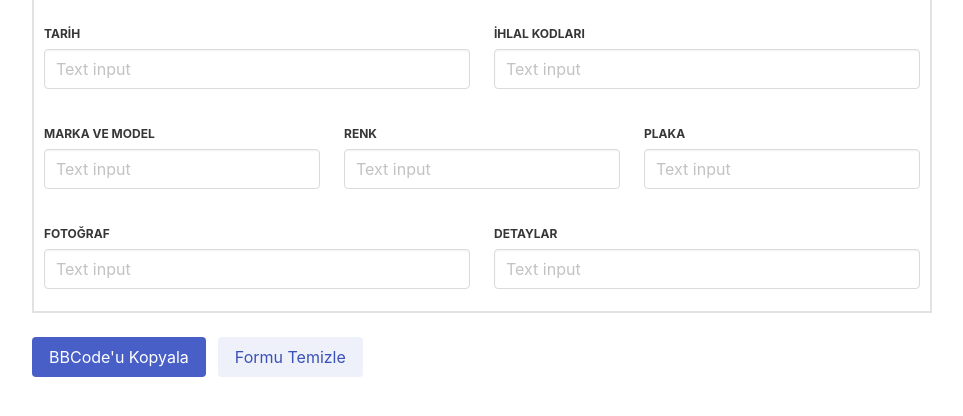
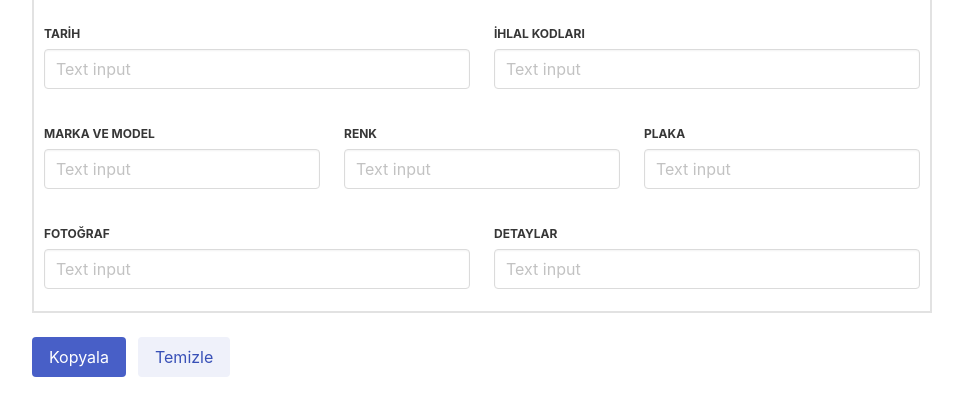
Before and after one commit to noxaeviternus/noxaeviternus.github.io, a plain HTML site: page cekim_raporu.html in a window 1280 px wide. Shown: the part 234-650 px from the top of the page, without its empty margins (158-1121 px from the left). Drawn offline with nearby package versions, Linux system fonts and the light colour scheme.

Commit message:
cekim_raporu.html

```diff
--- a/cekim_raporu.html
+++ b/cekim_raporu.html
@@ -83,10 +83,10 @@
 
         <div class="field is-grouped">
           <div class="control">
-            <button type="submit" class="button is-link">BBCode'u Kopyala</button>
+            <button type="submit" class="button is-link">Kopyala</button>
           </div>
           <div class="control">
-            <button type="reset" class="button is-link is-light">Formu Temizle</button>
+            <button type="reset" class="button is-link is-light">Temizle</button>
           </div>
         </div>
       </form>
```
